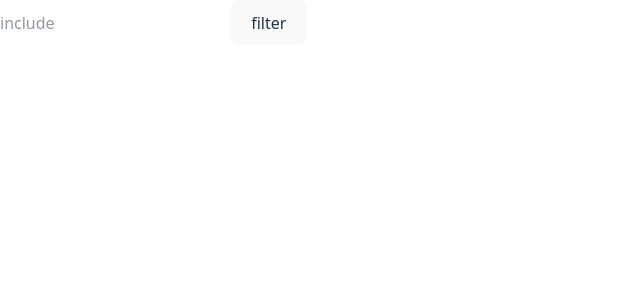
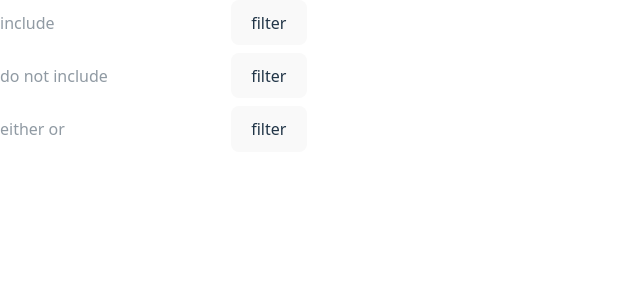
Before and after one commit to NBlaze860/VibeFilter, a React (Vite) app: page / in a window 1280 px wide. Shown: the top 300 px of the page, without its empty margins (0-640 px from the left). Built offline with nearby package versions, Linux system fonts and the light colour scheme.

Commit message:
Added not include filter

```diff
--- a/public/background/background.js
+++ b/public/background/background.js
@@ -1,5 +1,6 @@
 let postArr = [];
 let includeArr = [];
+let notIncludeArr = [];
 let senderTabId = null;
 const includeFilter = (arr, tabId) => {
   try {
@@ -28,6 +29,31 @@ const includeFilter = (arr, tabId) => {
   }
 };
 
+const notIncludeFilter = (arr, tabId) => {
+  try {
+    arr = arr.filter((p, index) => {
+      for (let i = 0; i < notIncludeArr.length; i++) {
+        if(p.text.includes(notIncludeArr[i])) {
+          return false;
+        }
+      }
+      return true;
+    }
+  );
+  try {
+      if (tabId) {
+        chrome.tabs.sendMessage(tabId, {
+          filtered: arr,
+        });
+      }
+    } catch (error) {
+      console.log("error in notIncludeFilter sendMessage: " + error);
+    }
+  } catch (error) {
+    console.log("error in notIncludeFilter" + error);
+  }
+};
+
 try {
   chrome.runtime.onMessage.addListener(function (
     request,
@@ -36,22 +62,33 @@ try {
   ) {
     senderTabId = sender.tab ? sender.tab.id : senderTabId;
     if (request.inc) {
-                                                                         // console.log(senderTabId);
+      // console.log(senderTabId);
       const temp = request.inc.toLowerCase();
       includeArr.push(temp);
       let tempArr = postArr;
       //console.log("1" ,tempArr);
       setTimeout(() => {
-                                                                           // console.log(senderTabId);
+        // console.log(senderTabId);
         tempArr = includeFilter(tempArr, senderTabId);
         //console.log("2" ,tempArr);
       }, 500);
-    } else if (request.arr) {
-                                                                         // console.log(senderTabId);
+    }
+    if (request.notInc) {
+      const temp = request.notInc.toLowerCase();
+      notIncludeArr.push(temp);
+      let tempArr = postArr;
+      tempArr = notIncludeFilter(tempArr, senderTabId);
+    }
+    if (request.eitherOr) {
+      console.log(request.eitherOr);
+    }
+    if (request.arr) {
+      // console.log(senderTabId);
       postArr = request.arr;
       let tempArr = postArr;
       console.log("3", tempArr);
       tempArr = includeFilter(tempArr, senderTabId);
+      tempArr = notIncludeFilter(tempArr, senderTabId);
       console.log("4", tempArr);
     }
     return false;
--- a/src/popup/Popup.jsx
+++ b/src/popup/Popup.jsx
@@ -2,6 +2,8 @@ import React, { useState } from 'react'
 
 function Popup() {
   const [include, setInclude] = useState(``);
+  const [notInclude, setNotInclude] = useState(``);
+  const [eitherOr, setEitherOr] = useState(``);
 
   const handleSubmitInc = (e) => {
     e.preventDefault()
@@ -13,10 +15,38 @@ function Popup() {
       console.log("error in include submit: " + error)
     }
   }
+  const handleSubmitNotInc = (e) => {
+    e.preventDefault()
+    try {
+      chrome.runtime.sendMessage({
+        notInc: notInclude
+      })
+    } catch (error) {
+      console.log("error in notInclude submit: " + error)
+    }
+  }
+    const handleSubmitEitherOr = (e) => {
+    e.preventDefault()
+    try {
+      chrome.runtime.sendMessage({
+        eitherOr: eitherOr
+      })
+    } catch (error) {
+      console.log("error in eitherOr submit: " + error);
+    }
+  }
   return (
-    <div className='min-h-screen min-w-screen'>
+    <div className='min-h-screen min-w-screen flex flex-col gap-2'>
       <form onSubmit={handleSubmitInc}>
         <input  type="text" onChange={(e)=>{setInclude(e.target.value)}} placeholder='include'/>
+        <button type='submit'>filter</button>
+      </form>
+      <form onSubmit={handleSubmitNotInc}>
+        <input  type="text" onChange={(e)=>{setNotInclude(e.target.value)}} placeholder='do not include'/>
+        <button type='submit'>filter</button>
+      </form>
+      <form onSubmit={handleSubmitEitherOr}>
+        <input  type="text" onChange={(e)=>{setEitherOr(e.target.value)}} placeholder='either or'/>
         <button type='submit'>filter</button>
       </form>
     </div>
```
Also changed, not shown: 1 other file (tests, documents, lock files or other folders).
